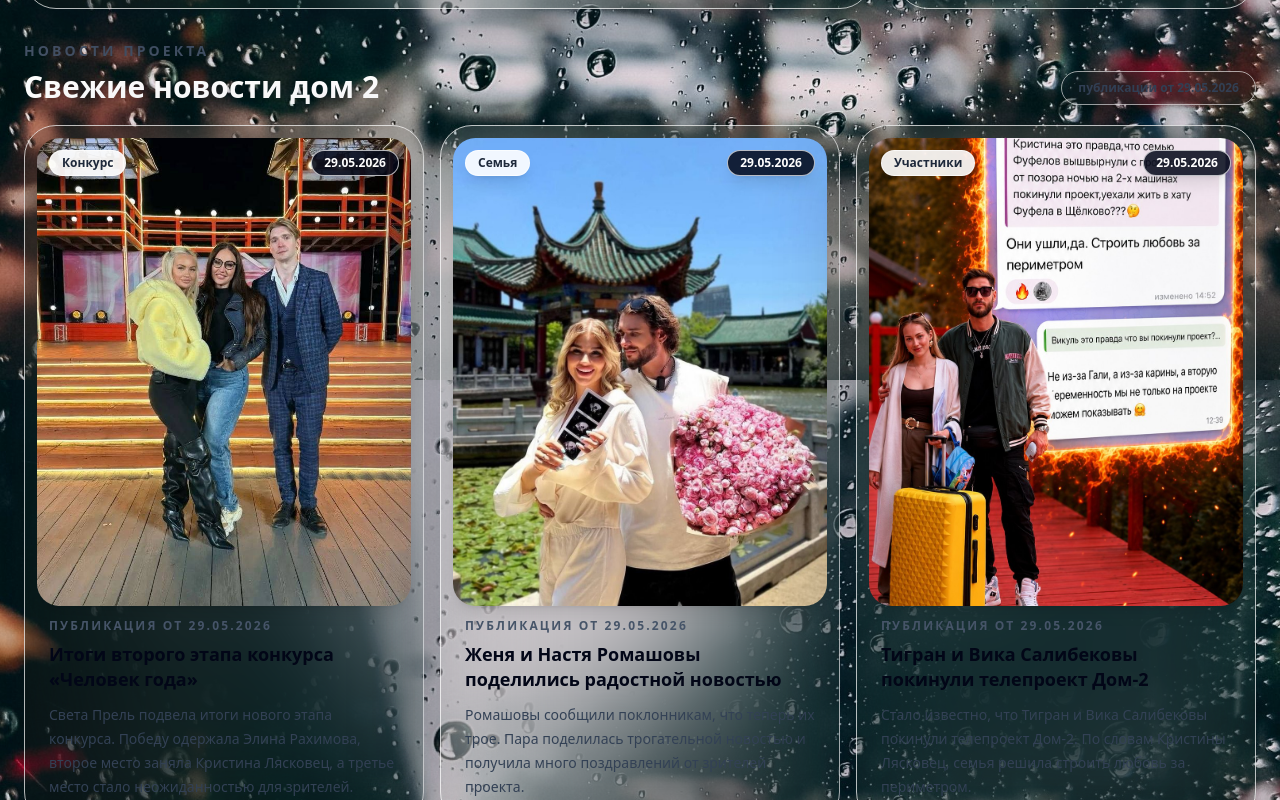
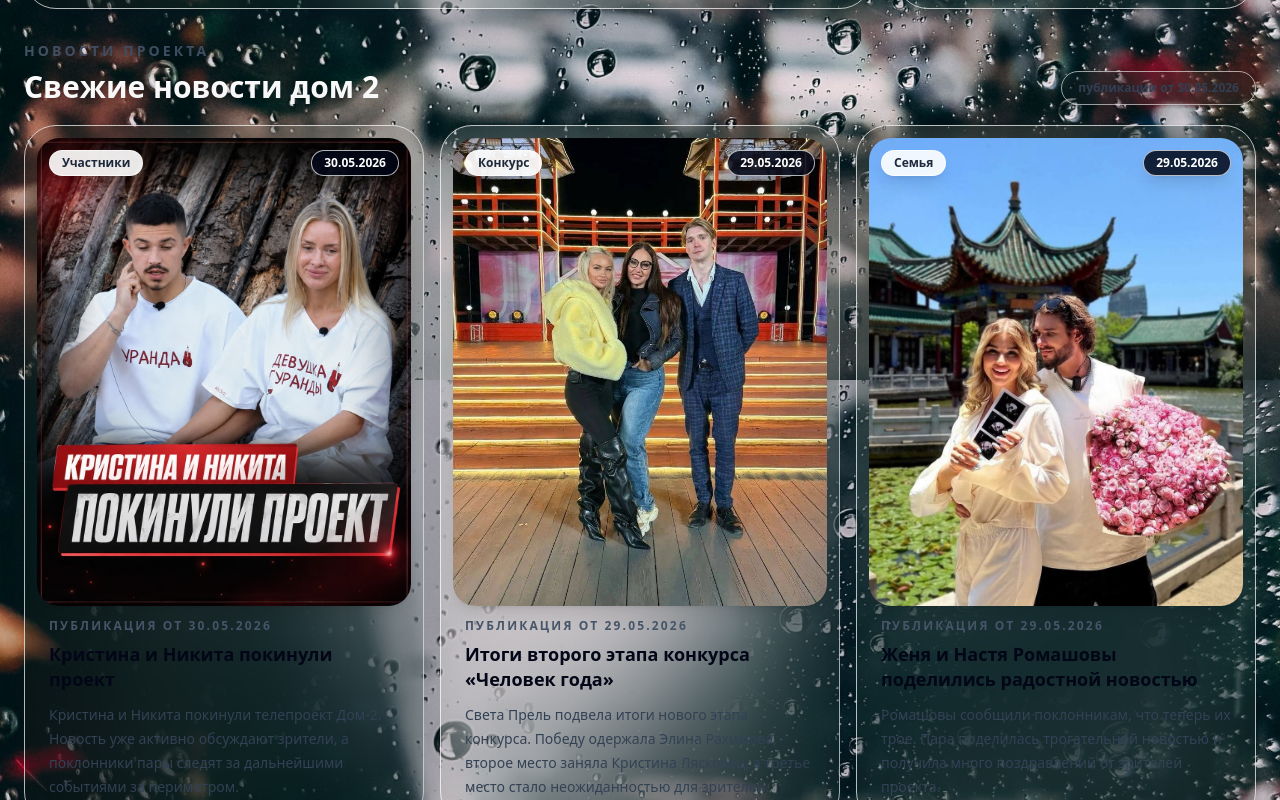
Before and after one commit to thaninchote9-rgb/dom2-live-site, a Next.js app: page / in a window 1280 px wide. Shown: the part 1220-2020 px from the top of the page. Built offline with nearby package versions, Linux system fonts and the light colour scheme.

Commit message:
Add files via upload

```diff
--- a/app/page.jsx
+++ b/app/page.jsx
@@ -42,6 +42,13 @@ const archiveItems = [
 ];
 
 const newsItems = [
+  {
+    date: "30.05.2026",
+    image: "/news/news-kristina-nikita-left-project.jpg",
+    title: "Кристина и Никита покинули проект",
+    text: "Кристина и Никита покинули телепроект Дом-2. Новость уже активно обсуждают зрители, а поклонники пары следят за дальнейшими событиями за периметром.",
+    tag: "Участники",
+  },
   {
     date: "29.05.2026",
     image: "/news/news-chelovek-goda.jpg",
@@ -276,7 +283,7 @@ export default function HomePage() {
               <h2 className="text-3xl font-black text-white drop-shadow-lg">Свежие новости дом 2</h2>
             </div>
             <div className="rounded-full border border-white/60 bg-white/74 px-4 py-2 text-xs font-black text-slate-700 shadow-md backdrop-blur-xl">
-              публикации от 29.05.2026
+              публикации от 30.05.2026
             </div>
           </div>
 
```
Also changed, not shown: public/news/news-kristina-nikita-left-project.jpg (added), 1 other file (tests, documents, lock files or other folders).
